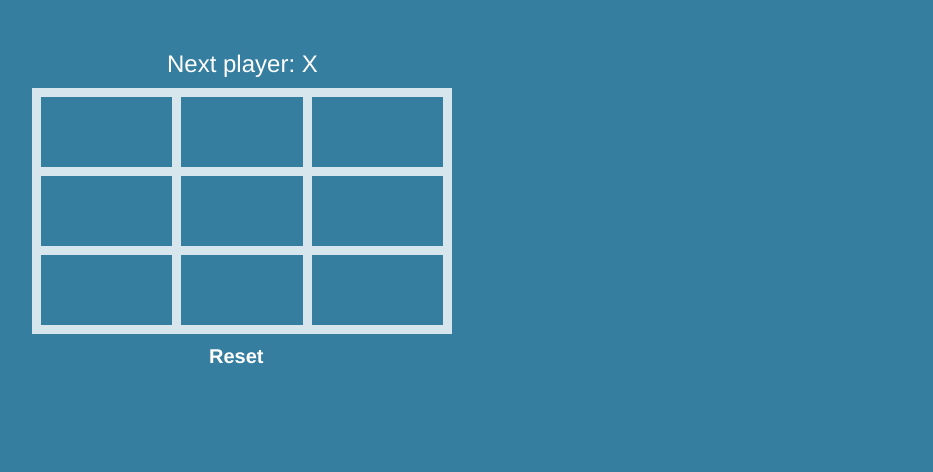
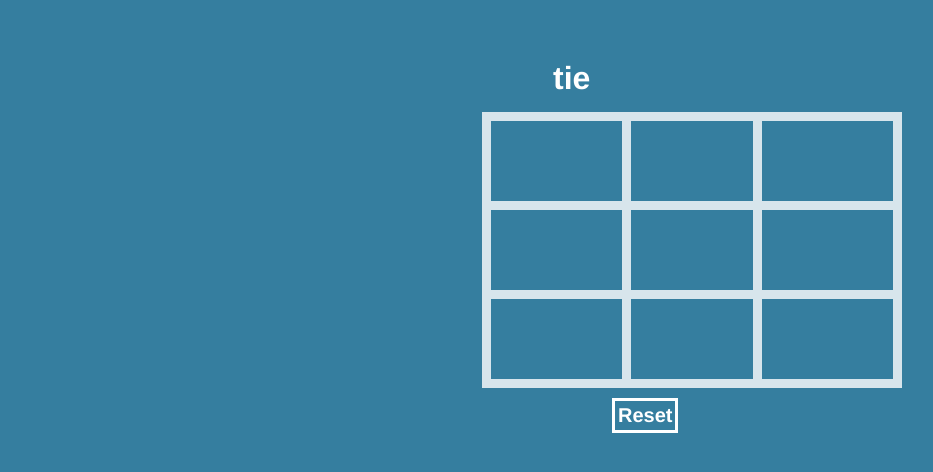
Before and after one commit to katollitany/katollitany.github.io, a React (Create React App) app: page / in a window 1280 px wide. Shown: the top 472 px of the page, without its empty margins (28-961 px from the left). Built offline with nearby package versions, Linux system fonts and the light colour scheme.

Commit message:
inital centering of grid

```diff
--- a/src/App.js
+++ b/src/App.js
@@ -76,6 +76,7 @@ export default function App() {
   const fullGrid = xArrayFull || oArryaFull;
 
   function getStatus() {
+    return "tie";
     console.log(isXWon);
     if (isXWon) {
       return "Winner: X";
@@ -91,7 +92,7 @@ export default function App() {
   // console.log({ isXWon, isOWon });
 
   return (
-    <div id="article">
+    <div className="main">
       <div className="status">{getStatus()}</div>
       <div className="grid">
         {squares.map((square) => {
--- a/src/Square.js
+++ b/src/Square.js
@@ -12,9 +12,9 @@ export default function Square(props) {
 
   let squareClass = "";
   if (props.value === "X") {
-    squareClass = "_square_x";
+    squareClass = " square__text--x";
   } else if (props.value === "O") {
-    squareClass = "_square_o";
+    squareClass = " square__text--o";
   }
 
   return (
--- a/src/main.scss
+++ b/src/main.scss
@@ -5,46 +5,42 @@ body {
   color: #333;
   background-color: #357e9f;
 }
+
 h1 {
   font-size: 36px;
 }
 
-#article {
+.main {
   display: block;
   text-align: left;
   width: auto;
   margin: 0 auto;
 }
-a {
-  color: #dc8100;
-  text-decoration: none;
-}
-a:hover {
-  color: #333;
-  text-decoration: none;
-}
 
 .reset {
   background: none;
-  color: inherit;
-  border: none;
-  padding: 0;
   font: inherit;
   cursor: pointer;
   outline: inherit;
-  margin-top: 1px;
-  margin-left: 187px;
   font-weight: 700;
   color: rgb(255, 255, 255);
+  margin-left: 50%;
+  border: 3px solid;
+  padding: 3px;
+  margin-top: 10px;
 }
+
 .grid {
   display: grid;
   grid-template-columns: 140px 140px 140px;
-  padding: 10px;
+  padding-left: 39%;
 }
 
 .status {
-  font-size: x-large;
-  margin-left: 145px;
+  font-size: xx-large;
+  font-weight: 700;
   color: rgb(255, 255, 255);
+  margin-left: 45%;
+  padding-bottom: 15px;
+  margin-top: 10px;
 }
--- a/src/square.scss
+++ b/src/square.scss
@@ -22,14 +22,19 @@
 
 .square {
   border: 9px solid rgba(255, 255, 255, 0.8);
-  padding: 20px;
-  font-size: 30px;
+  font-size: 60px;
   text-align: center;
+
+  &__text {
+    height: 60px;
+    font-weight: 700;
+    margin: 10px 0px;
+
+    &--o {
+      color: #32cd32;
+    }
+    &--x {
+      color: #ffa500;
+    }
+  }
 }
-
-.square__text_square_o {
-  color: #32cd32;
-}
-.square__text_square_x {
-  color: #ffa500;
-}
```
